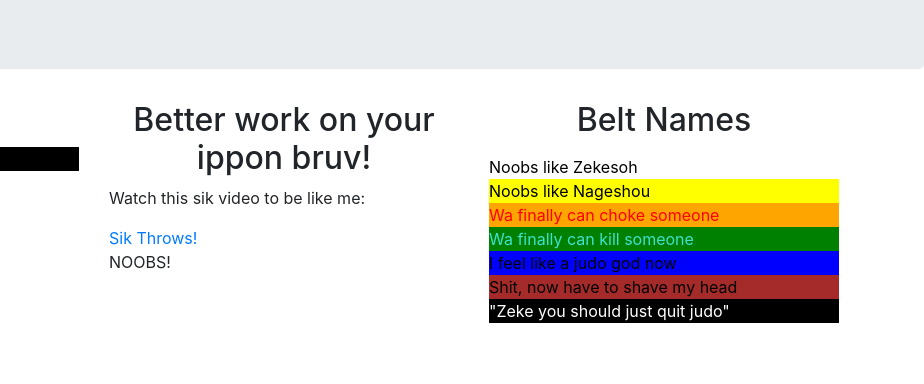
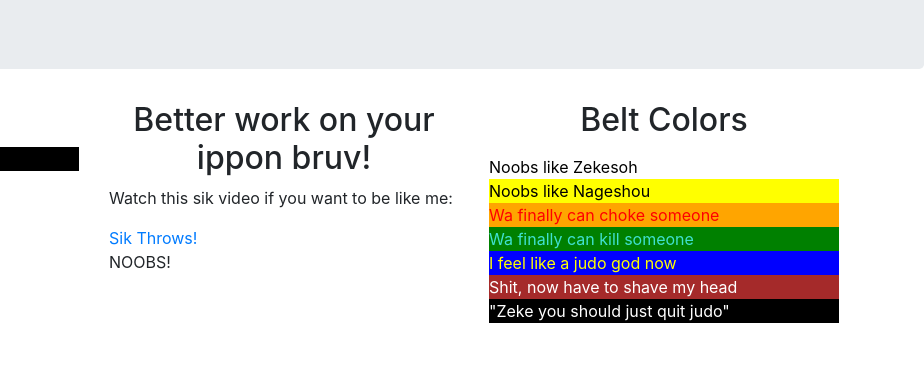
Before and after one commit to pitstop98/Ma-First-Website, a plain HTML site: page index.html in a window 1280 px wide. Shown: the part 267-651 px from the top of the page, 356-1280 px from the left. Drawn offline with nearby package versions, Linux system fonts and the light colour scheme.

Commit message:
Update index.html

```diff
--- a/index.html
+++ b/index.html
@@ -37,7 +37,7 @@
             <div class="col-md-4">
                 <h2 class="section-header"> Better work on your ippon bruv! </h2>
                 <p>
-                    Watch this sik video to be like me:
+                    Watch this sik video if you want to be like me:
                 </p>
 
                 <p class=boo>
@@ -49,14 +49,14 @@
             </div>
 
             <div class="col-md-4">
-                <h2 class="section-header"> Belt Names </h2>
+                <h2 class="section-header"> Belt Colors </h2>
                 <p>
                     <div style="color: black; background: white"> Noobs like Zekesoh </div>
                     <div style="color: black; background: yellow"> Noobs like Nageshou </div>
                     <div style="color: red; background: orange"> Wa finally can choke someone </div>
                     <div style="color: turquoise; background: green"> Wa finally can kill someone </div>
-                    <div style="color: black; background: blue"> I feel like a judo god now </div>
-                    <div style="color: black; background: brown"> Shit, now have to shave my head </div>
+                    <div style="color: yellow; background: blue"> I feel like a judo god now </div>
+                    <div style="color: white; background: brown"> Shit, now have to shave my head </div>
                     <div style="color: white; background: black"> "Zeke you should just quit judo" </div>
                 </p>
             </div>
```
